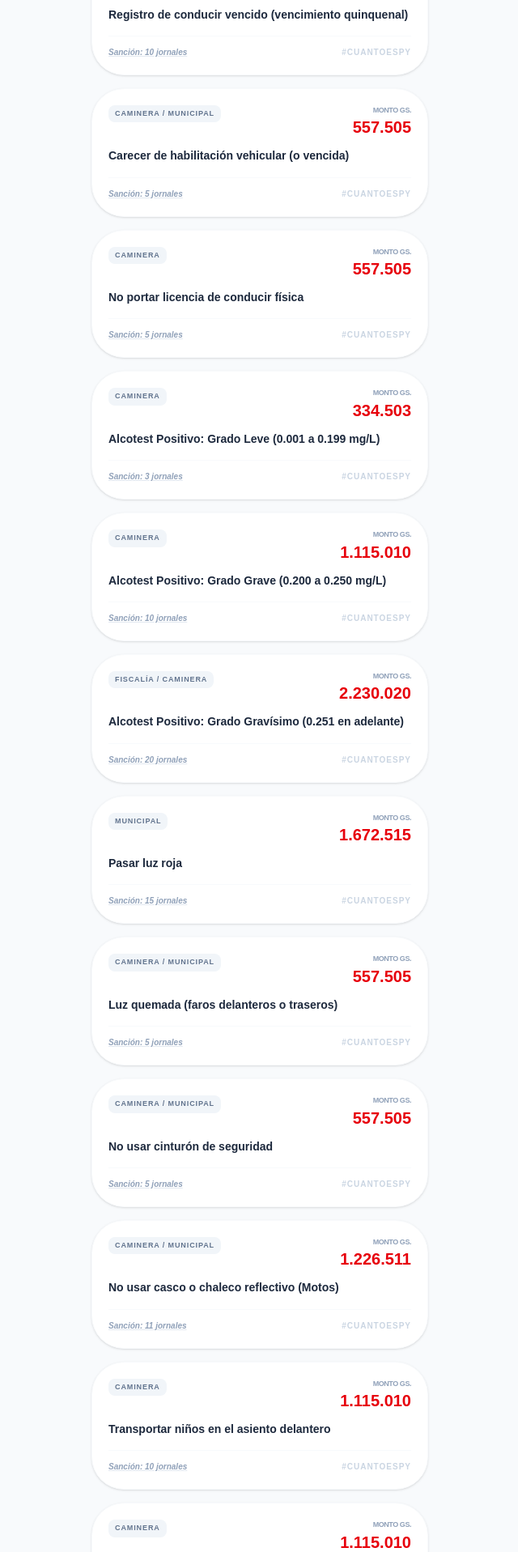
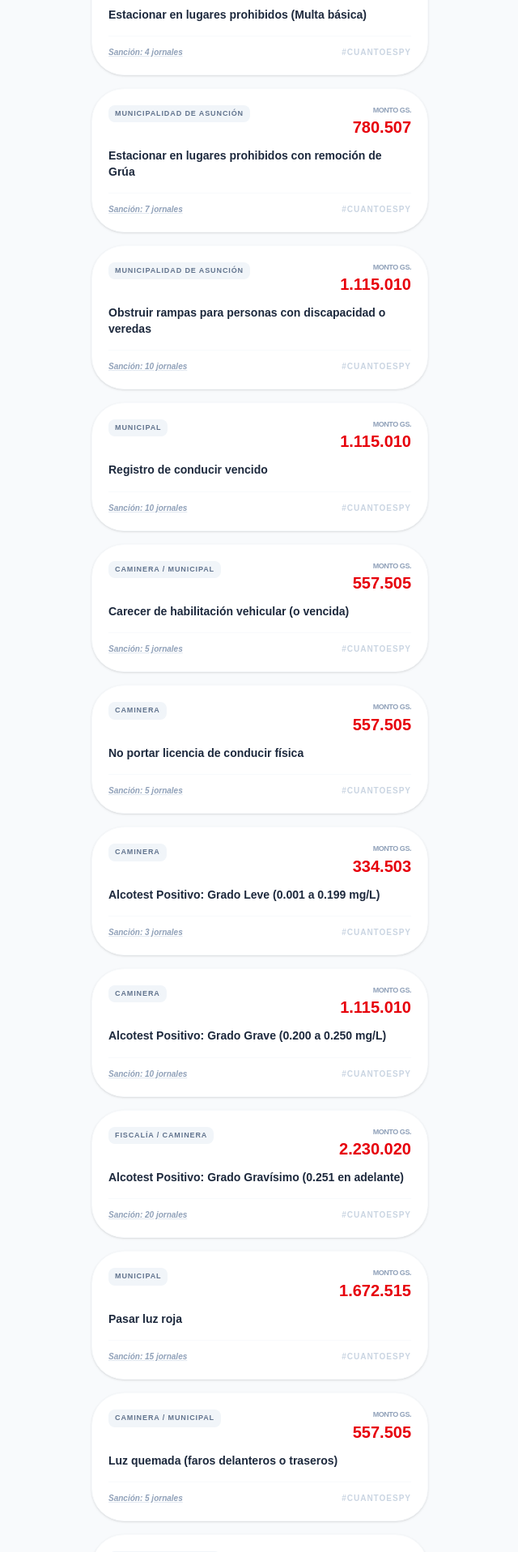
Before and after one commit to Schrammpy/cuanto-es, a Next.js app: page /multas in a window 1280 px wide. Shown: the part 520-2437 px from the top of the page at 81% size, without its empty margins (319-959 px from the left). Built offline with nearby package versions, Linux system fonts and the light colour scheme.

Commit message:
Se agregan multas por estacionar

```diff
--- a/app/multas/page.tsx
+++ b/app/multas/page.tsx
@@ -10,22 +10,31 @@ const JORNAL_MINIMO = 111501;
 const FECHA_ACTUALIZACION = "Año 2026";
 
 const multasData = [
-  { infraction: "Registro de conducir vencido (vencimiento quinquenal)", jornales: 10, entity: "Municipal" },
+  // --- NUEVO: ESTACIONAMIENTO ASUNCIÓN ---
+  { infraction: "Estacionar en lugares prohibidos (Multa básica)", jornales: 4, entity: "Municipalidad de Asunción" },
+  { infraction: "Estacionar en lugares prohibidos con remoción de Grúa", jornales: 7, entity: "Municipalidad de Asunción" },
+  { infraction: "Obstruir rampas para personas con discapacidad o veredas", jornales: 10, entity: "Municipalidad de Asunción" },
+
+  // --- DOCUMENTACIÓN ---
+  { infraction: "Registro de conducir vencido", jornales: 10, entity: "Municipal" },
   { infraction: "Carecer de habilitación vehicular (o vencida)", jornales: 5, entity: "Caminera / Municipal" },
   { infraction: "No portar licencia de conducir física", jornales: 5, entity: "Caminera" },
+
+  // --- ALCOTEST ---
   { infraction: "Alcotest Positivo: Grado Leve (0.001 a 0.199 mg/L)", jornales: 3, entity: "Caminera" },
   { infraction: "Alcotest Positivo: Grado Grave (0.200 a 0.250 mg/L)", jornales: 10, entity: "Caminera" },
   { infraction: "Alcotest Positivo: Grado Gravísimo (0.251 en adelante)", jornales: 20, entity: "Fiscalía / Caminera" },
+
+  // --- LUCES Y SEGURIDAD ---
   { infraction: "Pasar luz roja", jornales: 15, entity: "Municipal" },
   { infraction: "Luz quemada (faros delanteros o traseros)", jornales: 5, entity: "Caminera / Municipal" },
   { infraction: "No usar cinturón de seguridad", jornales: 5, entity: "Caminera / Municipal" },
   { infraction: "No usar casco o chaleco reflectivo (Motos)", jornales: 11, entity: "Caminera / Municipal" },
-  { infraction: "Transportar niños en el asiento delantero", jornales: 10, entity: "Caminera" },
-  { infraction: "Adelantamiento indebido por la derecha", jornales: 10, entity: "Caminera" },
-  { infraction: "Giro prohibido / Giro en U en lugares no permitidos", jornales: 5, entity: "Municipal" },
+
+  // --- MANIOBRAS ---
+  { infraction: "Giro prohibido / Giro en U no permitido", jornales: 5, entity: "Municipal" },
   { infraction: "Circular en contramano", jornales: 20, entity: "Municipal" },
   { infraction: "Uso de celular mientras se conduce", jornales: 7, entity: "Municipal" },
-  { infraction: "No señalizar maniobras (Luz de giro)", jornales: 2, entity: "Caminera" },
 ];
 
 export default function MultasPage() {
```
